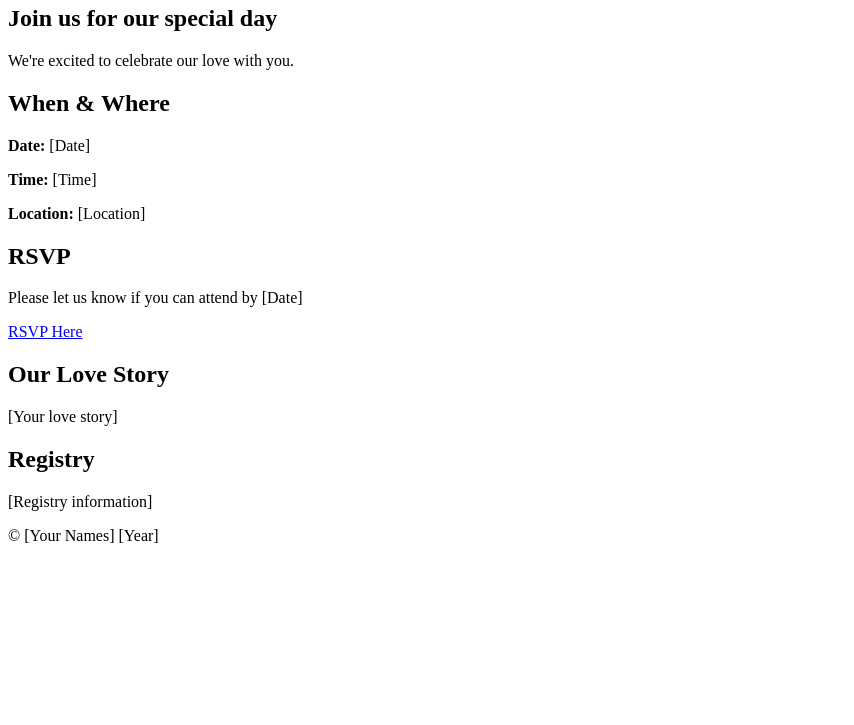
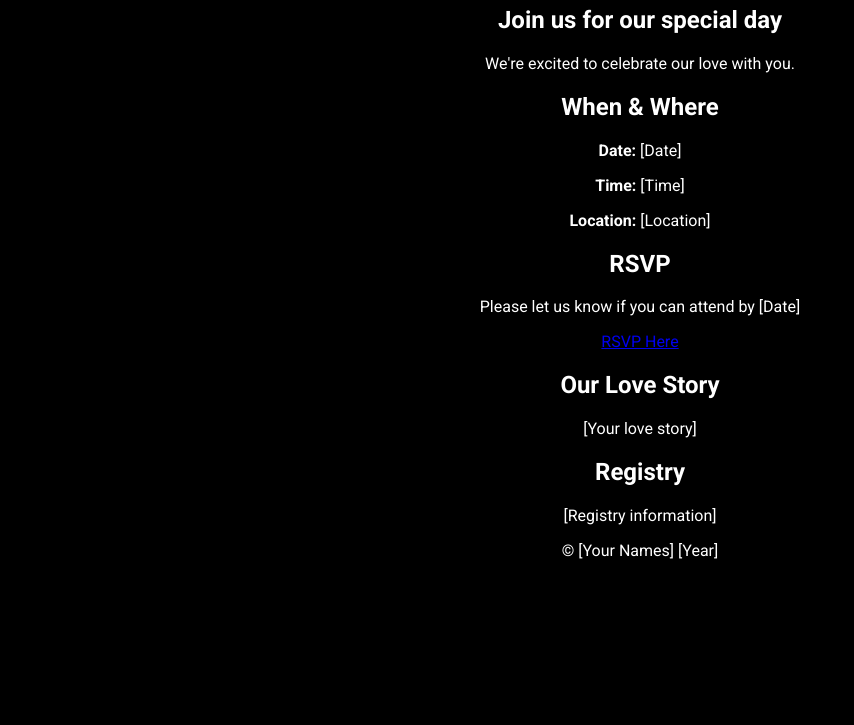
Before and after one commit to Armin-1977/wedding-10-05-2025, a plain HTML site: page index.html in a window 1280 px wide. Shown: the part 75-800 px from the top of the page, without its empty margins (0-854 px from the left). Drawn offline with Linux system fonts and the light colour scheme.

Commit message:
Update index.html

```diff
--- a/index.html
+++ b/index.html
@@ -4,7 +4,27 @@
     <meta charset="UTF-8">
     <meta name="viewport" content="width=device-width, initial-scale=1.0">
     <title>Our Wedding</title>
-    <link rel="stylesheet" href="style.css"> </head>
+    <link rel="stylesheet" href="style.css">
+    <link rel="preconnect" href="https://fonts.googleapis.com">
+    <link rel="preconnect" href="https://fonts.gstatic.com" crossorigin>
+    <link href="https://fonts.googleapis.com/css2?family=Roboto:wght@400;700&display=swap" rel="stylesheet">
+
+ <style>
+        body {
+            background-color: black;
+            color: white;
+            font-family: 'Roboto', sans-serif;
+
+        }
+
+        header, h2, p {
+            text-align: center;
+        }
+    </style>
+
+</head>
+
+
 <body>
     <header>
         <h1>Our Wedding</h1>
```
